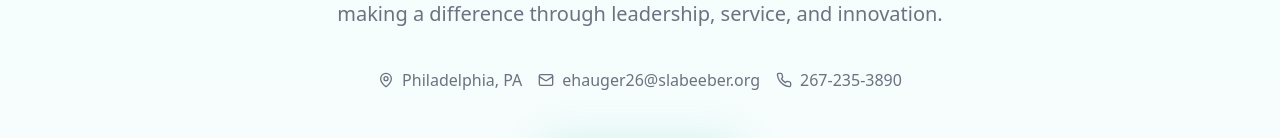
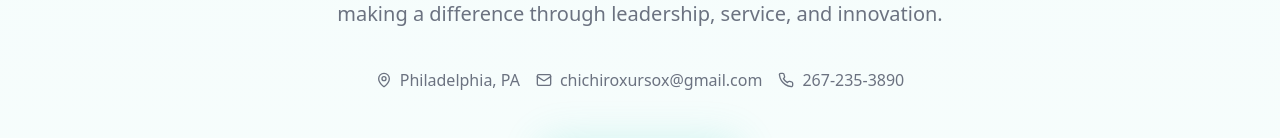
Before and after one commit to chichiroxursox-droid/ethan-portfolio, a React (Vite) app: page / in a window 1280 px wide. Shown: the part 318-456 px from the top of the page. Built offline with nearby package versions, Linux system fonts and the light colour scheme; the HTML template or start-up script is replaced by a standard one.

Commit message:
Visual edit in Lovable
Edited UI in Lovable

```diff
--- a/src/pages/Index.tsx
+++ b/src/pages/Index.tsx
@@ -5,7 +5,6 @@ import { Badge } from "@/components/ui/badge";
 import { Link } from "react-router-dom";
 import { GraduationCap, Award, Briefcase, Code, MessageSquare, MapPin, Mail, Phone, Trophy, Users, Globe } from "lucide-react";
 import { ContactForm } from "@/components/ContactForm";
-
 const Index = () => {
   return <div className="min-h-screen bg-gradient-hero">
       <Navigation />
@@ -33,7 +32,7 @@ const Index = () => {
               </div>
               <div className="flex items-center gap-2 text-muted-foreground">
                 <Mail className="w-4 h-4" />
-                <span>ehauger26@slabeeber.org</span>
+                <span>chichiroxursox@gmail.com</span>
               </div>
               <div className="flex items-center gap-2 text-muted-foreground">
                 <Phone className="w-4 h-4" />
```
